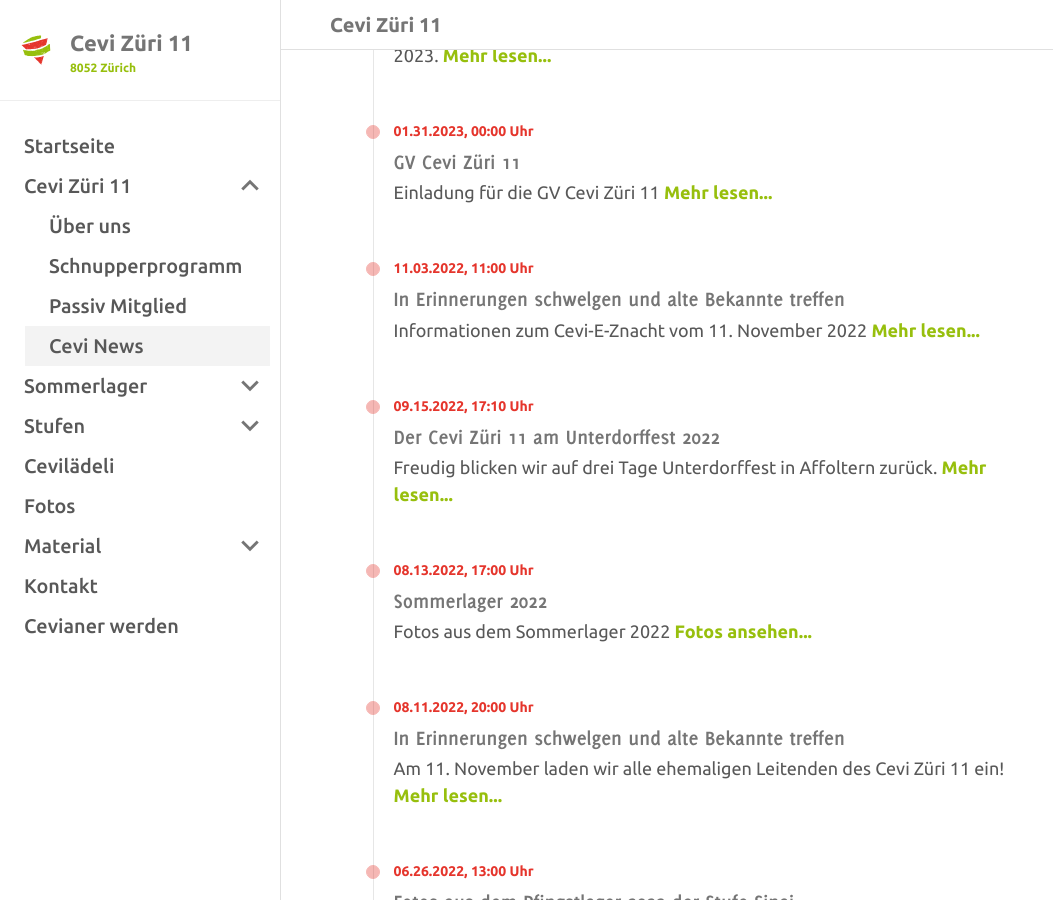
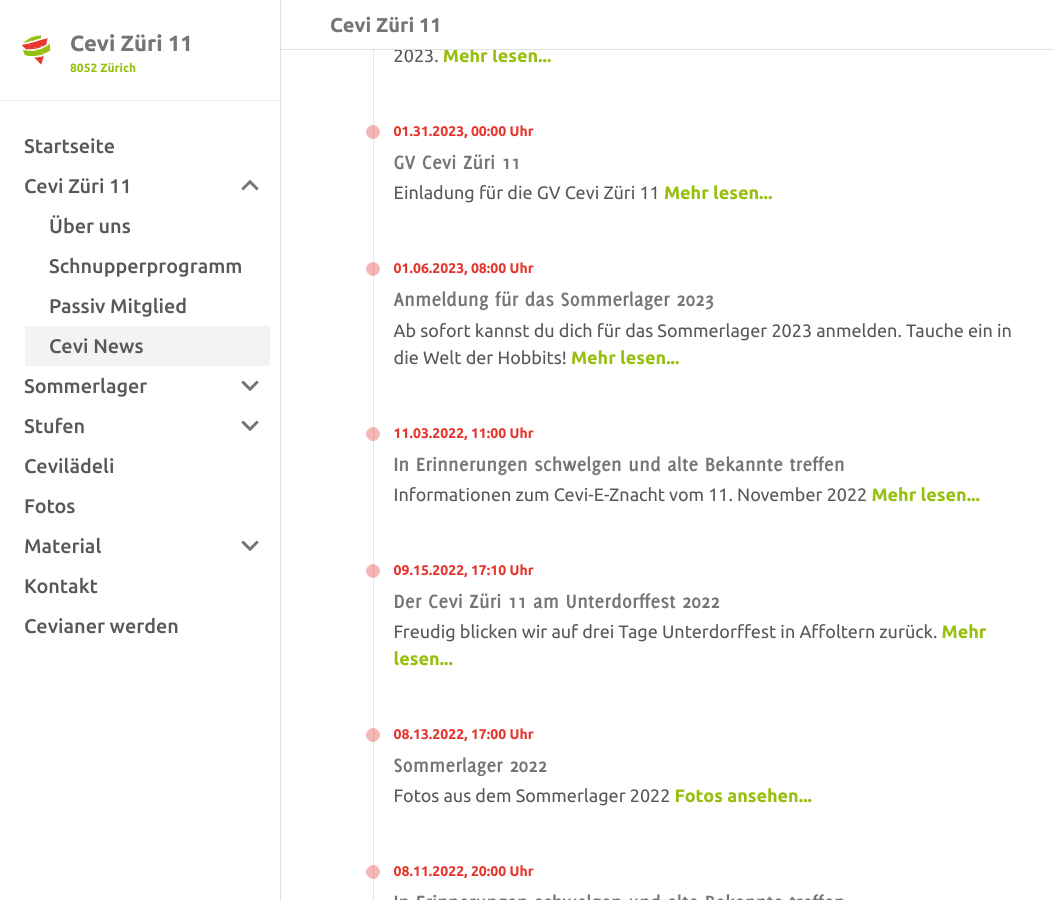
Before and after one commit to wp99cp/cevi_zh11_webpage, a Jekyll site: the page built from content/cevi-news.md, in a window 1280 px wide and 900 px high, scrolled down 456 px. Shown: the whole window, without its empty margins (0-1053 px from the left). Built offline with Jekyll 4.4.1, drawn with Linux system fonts in a browser that asks for light colours.

Commit message:
add infos for Sommerlager

```diff
--- /dev/null
+++ b/content/sola/archiv/sola-2023.md
@@ -0,0 +1,25 @@
+---
+title: Sommerlager 2023
+sub-menu: Sommerlager
+sub-menu-name: SoLa 2023
+sub-menu-priority: 23
+permalink: /sola/2023
+news-entry-title: Anmeldung für das Sommerlager 2023
+news-entry-caption: Ab sofort kannst du dich für das Sommerlager 2023 anmelden. Tauche ein in die Welt der Hobbits!
+date: 2023-01-06T08:00
+---
+
+# Sommerlager 2023
+
+Komm mit uns auf eine Reise in die Welt von Mittelerde.
+
+Erlebe spannende Abenteuer und tauche ein in die fantastischeWelt von Hobbits, Zwergen und Elfen. Gemeinsam mit deinen
+Cevifreunden*innen wirst du die Möglichkeit haben, dich als
+tapferer Held oder geschickter Schurke zu beweisen. Lass dich verzaubern von der Schönheit
+und Vielfalt Mittelerdes und melde dich jetzt an für das Sommerlager 2023.
+
+![Tauche ein in die fantastische Welt von Hobbits, Zwergen und Elfen](/assets/sola/teaser_sola_2023.jpg)
+
+## Anmeldung Sommerlager 2023
+
+[[ google_drive folder :: 139nBfDEZW22ukMM6HfjwpHIw4iVdNSCd ]]
--- a/content/sola/sola.md
+++ b/content/sola/sola.md
@@ -6,6 +6,22 @@
 ---
 
 # Das Sommerlager als Höhepunkt des Cevijahres.
+
+## Anmeldung und Infos zum Sommerlager 2023
+
+Ab sofort kannst du dich für das Sommerlager 2023 anmelden.
+
+Komm mit uns auf eine Reise in die Welt von Mittelerde. Erlebe spannende Abenteuer und tauche ein in die fantastische
+Welt von Hobbits, Zwergen und Elfen.
+
+[Anmeldung und weitere Infos zum Sommerlager 2023](/sola/2023).
+
+### Bei uns ist jeder willkommen! Auch nicht Cevi-Mitglieder.
+
+Unsere Sommerlager sind für alle Kinder ab sieben Jahren offen, auch für alle, die normalerweise nicht an den
+Ceviprogrammen teilnehmen. Einfach anmelden und mitkommen. Bei uns ist jeder willkommen.
+
+Als Mitglied des Cevi Züri 11 bekommst du die Anmeldung fürs Sommerlager direkt per Mail und/oder Post zugestellt.
 
 ## Jedes Lager - eine neue unglaubliche Geschichte.
 
--- a/content/sola/sola_cards.yml
+++ b/content/sola/sola_cards.yml
@@ -1,6 +1,12 @@
 type: with_picture
 
 cards:
+  - name: Herr Der Ringe
+    cevi-name: Sola 2023
+    image: /assets/sola/sola_2023.jpg
+    function: Andwil (SG)
+    link: /sola/2023
+
   - name: Im alten Rom
     cevi-name: Sola 2022
     image: /assets/sola/rela_sola_2022.png
```
Also changed, not shown: other parts of content/sola/sola.md (+0 -11 lines), assets/sola/sola_2023.jpg (added), 1 other file.
